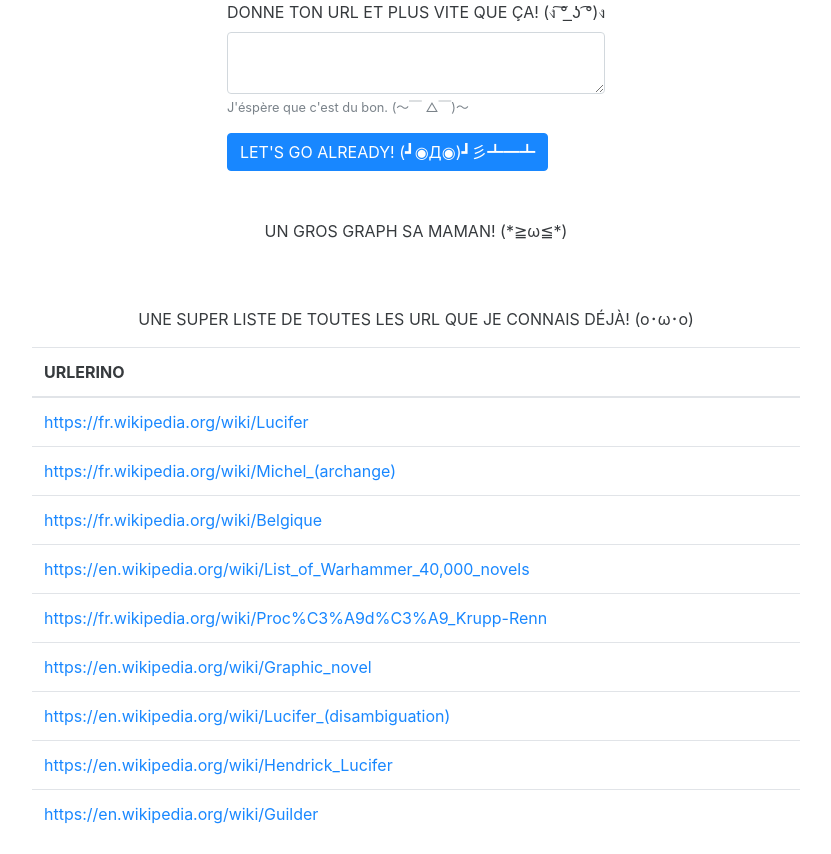
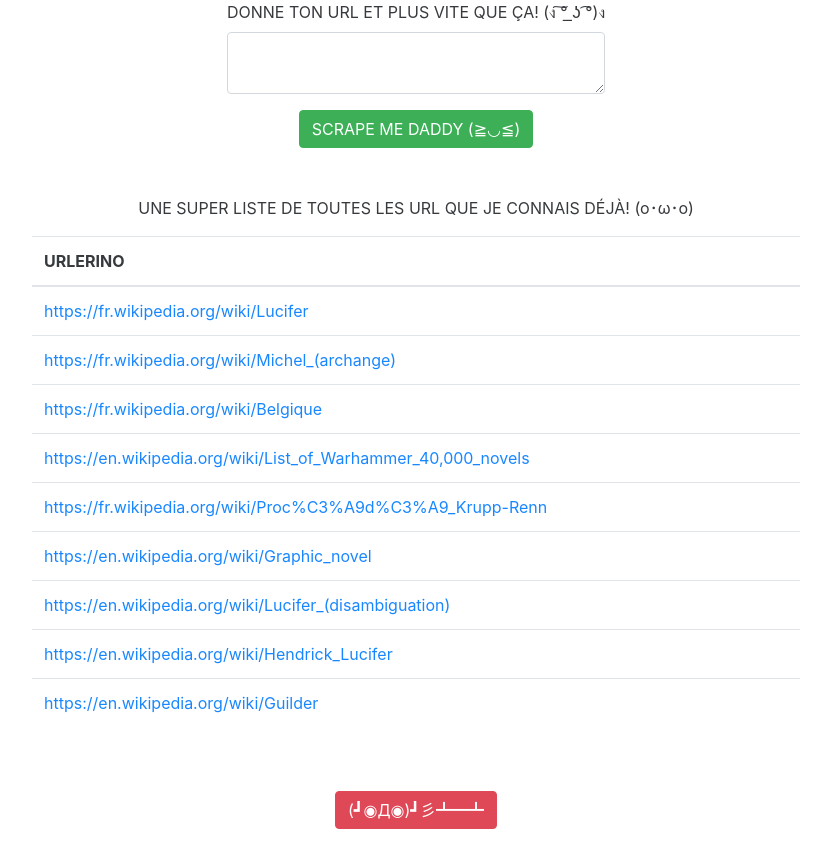
Before and after one commit to LeBonThib/PERNET_SIMPLON_FLASK_API, a Flask app: page / in a window 1280 px wide. Shown: the part 56-910 px from the top of the page, without its empty margins (224-1055 px from the left). After the commit the page ends 885 px from the top, so only its background shows below. Run offline with Flask 2, Linux system fonts and the light colour scheme; data comes from the database, SQL or seed files in the repository; both versions use the stored data as it was before the commit; some libraries are stand-ins or nearby versions.

Commit message:
bunch of other things

```diff
--- a/crawlerino/homepage.py
+++ b/crawlerino/homepage.py
@@ -1,6 +1,5 @@
 from flask import render_template, flash, Blueprint, request
 from crawlerino import db
-from crawlerino import create_app
 from crawlerino.models import tablerino
 import requests
 import operator
@@ -12,19 +11,24 @@
 
 @homepage.route('/', methods=['GET', 'POST'])
 def home_page():
-    url_list = get_url_from_db()
-    max_url = len(url_list)
     substringerino = 'wikipedia.org'
     formerino = request.form
     if request.method == 'POST':
-        url_to_scrape = formerino.get('url_to_scrape')
-        if validators.url(url_to_scrape):
-            if substringerino in url_to_scrape:
-                get_json_tree(url_to_scrape)
+        url_to_scrape = formerino.get('scrapyard')
+        if formerino.get('scrapyard'):
+            if validators.url(url_to_scrape):
+                if substringerino in url_to_scrape:
+                    get_json_tree(url_to_scrape)
+                else:
+                    flash("POURQUOI C'EST PAS UN LIEN WIKIPEDIA?! (ಠ益ಠ)", category='error')
             else:
-                flash("POURQUOI C'EST PAS UN LIEN WIKIPEDIA?! (ಠ益ಠ)", category='error')
+                flash("C'EST QUOI CETTE URL DE MERDE?! (ಠ益ಠ)", category='error')
+        if formerino.get('shadow_realm'):
+            yeet()
         else:
-            flash("C'EST QUOI CETTE URL DE MERDE?! (ಠ益ಠ)", category='error')
+            flash("ELLE EST OÙ MON URL?! ٩(ఠ益ఠ)۶", category='error')
+    url_list = get_url_from_db()
+    max_url = len(url_list)
     return render_template('homepage.html', url_list_param=url_list, max_url_param=max_url)
 
 def page_reading(url_to_scrape):
@@ -88,3 +92,7 @@
     for url in url_query:
         url_list.append(url[0])
     return url_list
+
+def yeet():
+    db.session.query(tablerino).delete()
+    db.session.commit()
--- a/crawlerino/templates/homepage.html
+++ b/crawlerino/templates/homepage.html
@@ -5,20 +5,21 @@
     <div class="row justify-content-center">
         <form method="post">
             <div class="form-group">
-                <label>DONNE TON URL ET PLUS VITE QUE ÇA! (ง ͠° ͟ʖ ͡°)ง</label>
-                <textarea class="form-control" id="url_to_scrape" name="url_to_scrape" value="url_to_scrape" rows="2"></textarea>
-                <small class="form-text text-muted">J'éspère que c'est du bon. (〜￣ △￣)〜</small>
+                <label class="text-center">DONNE TON URL ET PLUS VITE QUE ÇA! (ง ͠° ͟ʖ ͡°)ง</label>
+                <textarea class="form-control" name="scrapyard" value="scrapyard" rows="2"></textarea>
             </div>
-            <button type="submit" class="btn btn-primary">LET'S GO ALREADY! (┛◉Д◉)┛彡┻━┻</button>
+            <div class="text-center">
+                <button type="submit" class="btn btn-success">SCRAPE ME DADDY (≧◡≦)</button>
+            </div>
         </form>
     </div>
 </div>
-<br/><br/>
+<!-- <br/><br/>
 <div class="container">
     <div class="row justify-content-center">
         <p>UN GROS GRAPH SA MAMAN! (*≧ω≦*)</p>
     </div>
-</div>
+</div> -->
 <br/><br/>
 <div class="container">
     <div class="row justify-content-center">
@@ -39,4 +40,12 @@
         </table>
     </div>
 </div>
+<br/><br/>
+<div class="container">
+    <div class="row justify-content-center">
+        <form method="post">
+            <button type="hidden" class="btn btn-danger" name="shadow_realm" value="shadow_realm">(┛◉Д◉)┛彡┻━┻</button>
+        </form>
+    </div>
+</div>
 {% endblock %}
--- a/main.py
+++ b/main.py
@@ -1,7 +1,6 @@
 from crawlerino import create_app
 
 app = create_app()
-app.app_context().push()
 
 # enable debugging mode
 app.config["DEBUG"] = True
```
Also changed, not shown: crawlerino/databaserino.db (deleted), 1 other file.
